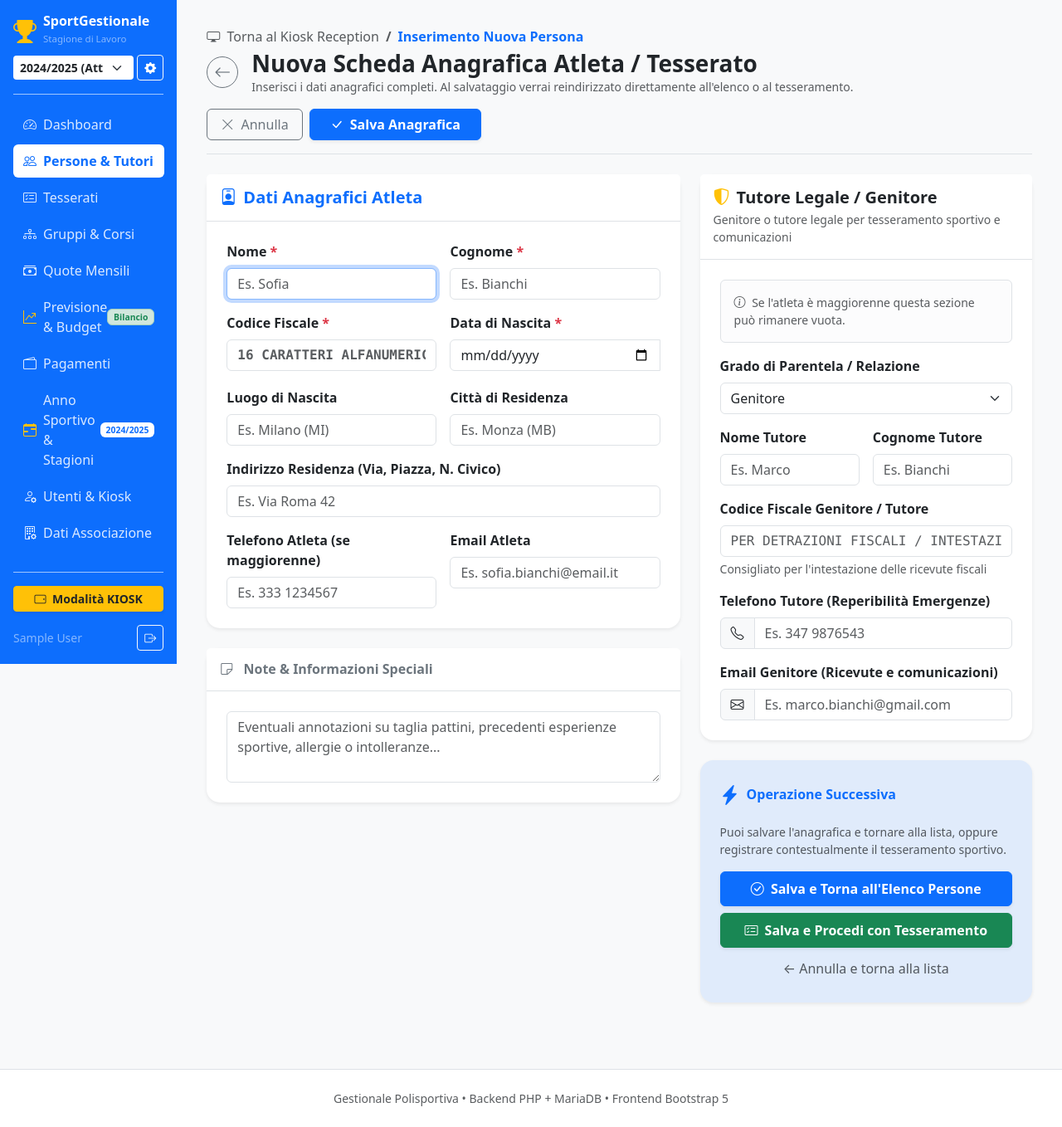
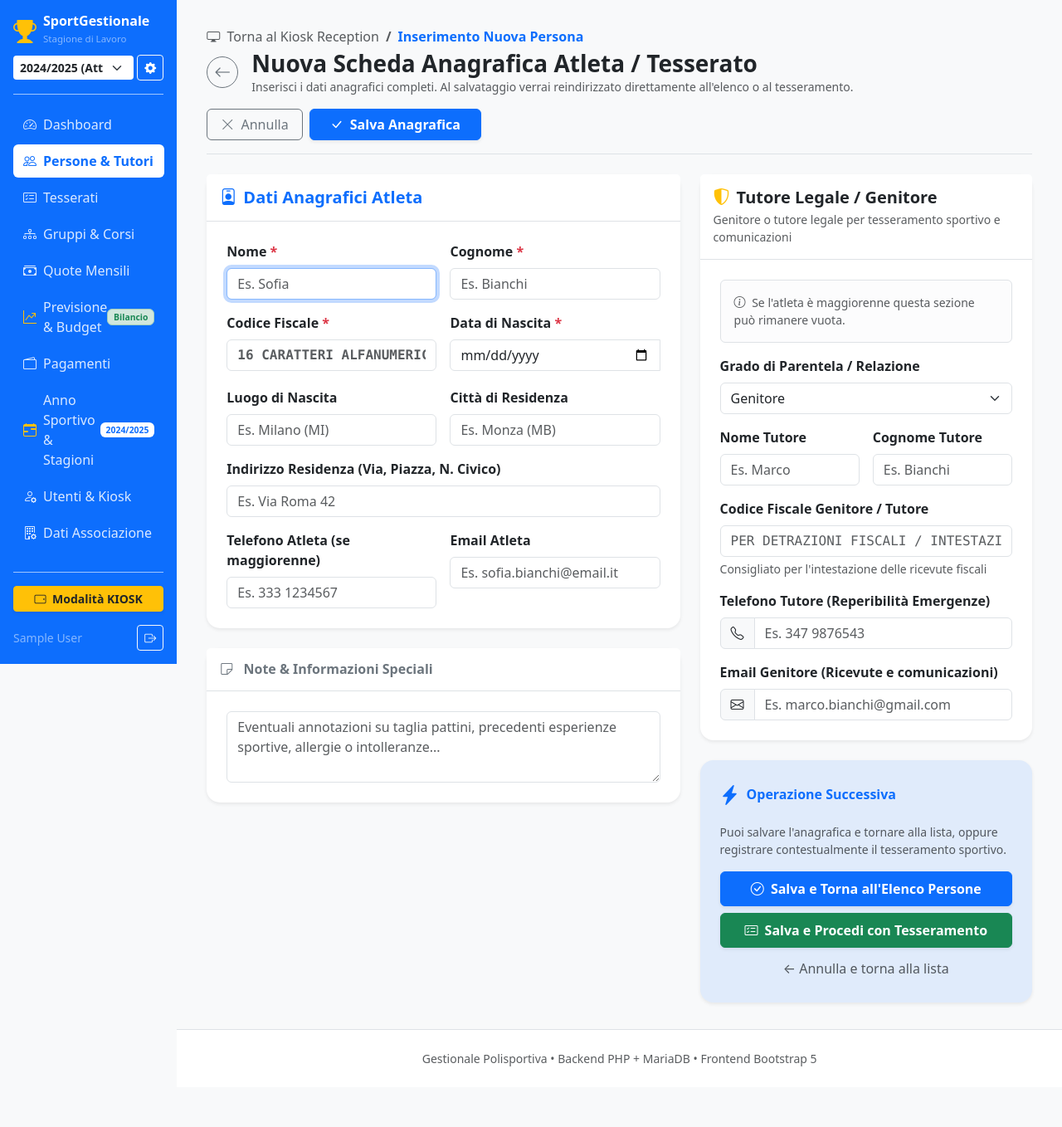
Before and after one commit to ddorkis/sport-admin-kiosk, a PHP site: page /php-backend/public/index.php?page=persona_nuova&from=kiosk in a window 1280 px wide. Shown: the whole page at 83% size. After the commit the page ends 1285 px from the top, so only its background shows below. Run offline with PHP 8.4, Linux system fonts and the light colour scheme; the visitor is signed in with stand-in values (Sample User, id 1); data comes from the database, SQL or seed files in the repository; data that the repository does not hold is empty.

Commit message:
refactor(layout): fix sticky footer and layout structure
Updated the application container structure to ensure the footer stays at the bottom of the page using flexbox, maintaining consistency between the PHP and React views.

```diff
--- a/php-backend/private/includes/footer.php
+++ b/php-backend/private/includes/footer.php
@@ -1,11 +1,11 @@
-        </main>
-    </div>
+            </main>
+            <footer class="text-center py-4 text-muted small mt-auto border-top bg-white">
+                <div class="container-fluid px-4">
+                    Gestionale Polisportiva &bull; Backend PHP + MariaDB &bull; Frontend Bootstrap 5
+                </div>
+            </footer>
+        </div>
 </div>
-<footer class="text-center py-4 text-muted small mt-5 border-top bg-white">
-    <div class="container">
-        Gestionale Polisportiva &bull; Backend PHP + MariaDB &bull; Frontend Bootstrap 5
-    </div>
-</footer>
 <!-- Bootstrap 5 JS Bundle (100% Offline in locale) -->
 <script src="assets/js/bootstrap.bundle.min.js"></script>
 </body>
--- a/php-backend/private/includes/header.php
+++ b/php-backend/private/includes/header.php
@@ -77,10 +77,9 @@ $annoIdAttivo = (int)($annoAttivo['id'] ?? 1);
     <a href="index.php?page=kiosk" class="btn btn-warning btn-sm text-dark fw-bold" title="Kiosk"><i class="bi bi-tablet-landscape"></i></a>
 </div>
 
-<div class="container-fluid">
-    <div class="row">
-        <!-- Sidebar per Desktop (>= md: sempre aperta a sinistra) -->
-        <nav class="col-md-3 col-lg-2 d-none d-md-flex flex-column sidebar p-3 sticky-top" style="height: 100vh; overflow-y: auto;">
+<div class="d-flex flex-column flex-md-row min-vh-100 w-100">
+    <!-- Sidebar per Desktop (>= md: sempre aperta a sinistra a tutta altezza del portale) -->
+    <nav class="col-md-3 col-lg-2 d-none d-md-flex flex-column sidebar p-3 sticky-top flex-shrink-0" style="height: 100vh; overflow-y: auto;">
             <div class="mb-3 pb-3 border-bottom border-primary-subtle">
                 <div class="d-flex align-items-center gap-2 mb-2">
                     <i class="bi bi-trophy-fill text-warning fs-3"></i>
@@ -226,8 +225,9 @@ $annoIdAttivo = (int)($annoAttivo['id'] ?? 1);
             </div>
         </div>
 
-        <!-- Contenuto Principale Pagina -->
-        <main class="col-md-9 col-lg-10 ms-sm-auto px-md-4 py-4">
+        <!-- Colonna Destra (Contenuto Principale + Footer a destra della Sidebar) -->
+        <div class="col-md-9 col-lg-10 ms-sm-auto d-flex flex-column flex-grow-1 p-0" style="min-width: 0; min-height: 100vh;">
+            <main class="flex-grow-1 px-md-4 py-4">
             <?php if (!empty($_GET['msg'])): ?>
                 <div class="alert alert-success alert-dismissible fade show shadow-sm d-flex align-items-center mb-4" role="alert">
                     <i class="bi bi-check-circle-fill me-2 fs-5"></i>
```
Also changed, not shown: src/App.tsx (+11 -4 lines), src/data/phpCodebase.ts (+2 -2 lines).
